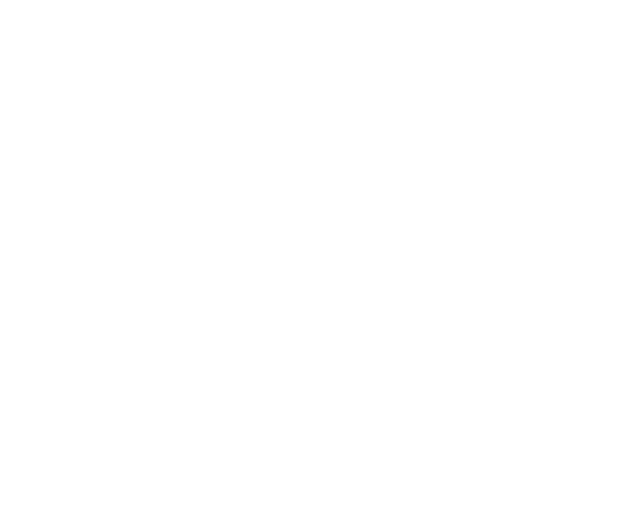
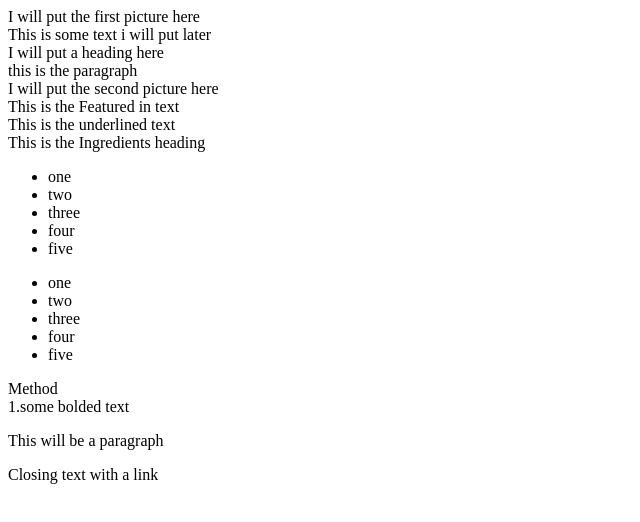
Before and after one commit to satwswy/EPICODE-D2-Homework, a plain HTML site: page index.html in a window 1280 px wide. Shown: the whole page, without its empty margins (0-640 px from the left). Drawn offline with Linux system fonts and the light colour scheme.

Commit message:
initial structure of how to build the page

```diff
--- a/index.html
+++ b/index.html
@@ -7,6 +7,96 @@
     <title>Document</title>
 </head>
 <body>
+    <div id="main">
 
+
+
+
+
+
+        <div id="image-1">I will put the first picture here</div>
+        <div id="first-text">This is some text i will put later</div>
+        <div id="first-heading">I will put a heading here</div>
+        <div id="first-paragraph">this is the paragraph</div>
+        <div id="image-2">I will put the second picture here</div>
+        <div id="FEATURED-IN">This is the Featured in text</div>
+        <div id="underline">This is the underlined text</div>
+        <div id="Ingredients">This is the Ingredients heading</div>
+        <div id="listone">
+            <ul>
+                <li>one</li>
+                <li>two</li>
+                <li>three</li>
+                <li>four</li>
+                <li>five</li>
+            </ul>
+        </div>
+        <div id="listtwo">
+            <ul>
+                <li>one</li>
+                <li>two</li>
+                <li>three</li>
+                <li>four</li>
+                <li>five</li>
+            </ul>
+        </div>
+        <div id="Method">Method</div>
+        <div id="lastheading">
+            <span>1.some bolded text</span>
+        </div>
+        <div id="lastparagraph">
+            <p>This will be a paragraph</p>
+        </div>
+        <div id="closing-text">
+            Closing text with a link
+        </div>
+
+
+
+
+
+
+
+
+
+
+
+
+
+
+
+
+
+
+
+
+
+
+
+
+
+
+
+
+
+
+
+
+
+
+
+
+
+
+
+
+
+
+
+
+
+
+
+    </div>
 </body>
 </html>
```
